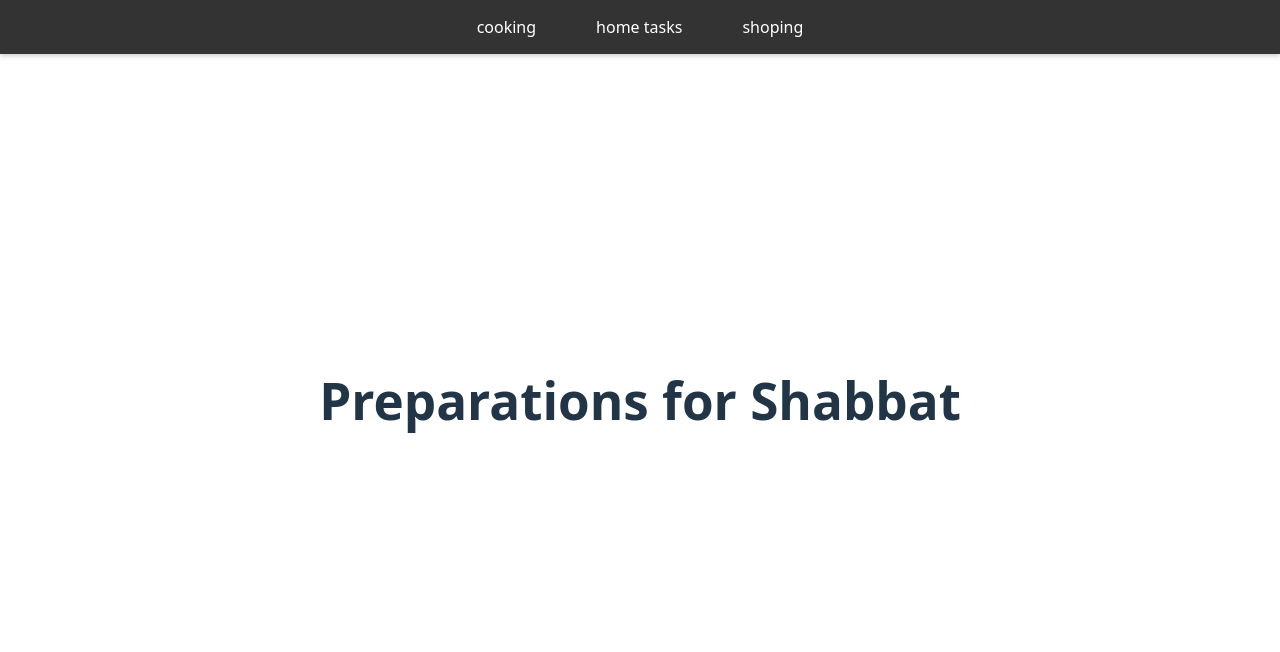
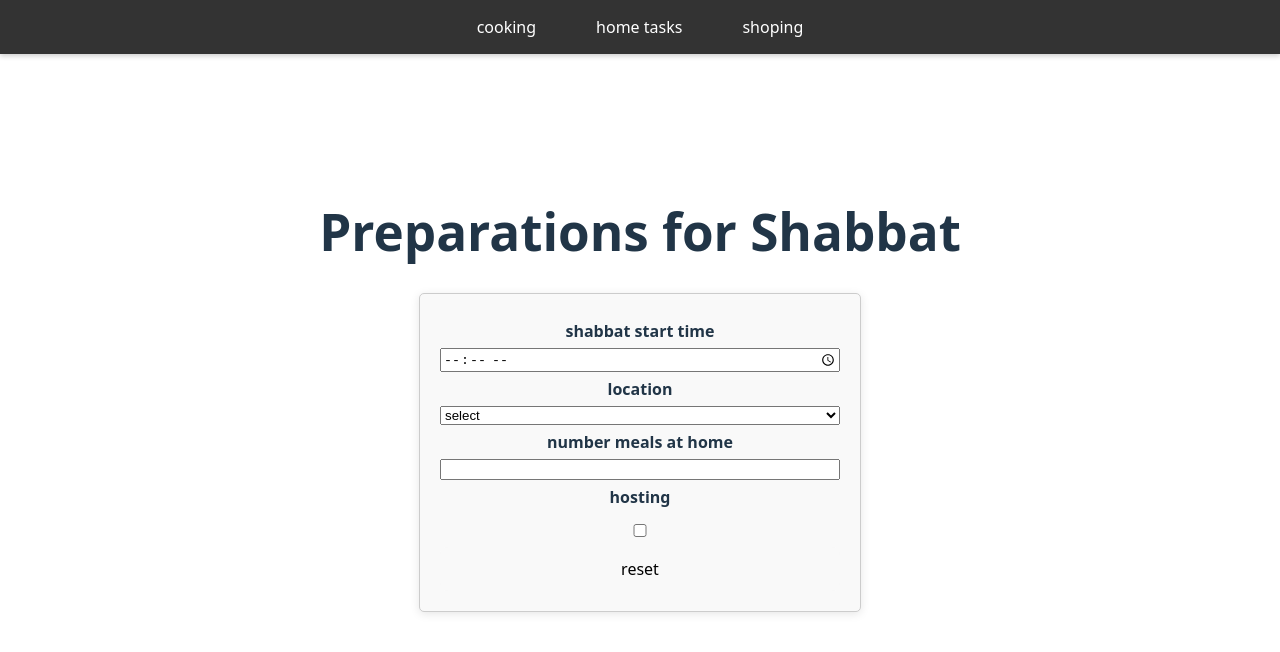
Before and after one commit to Tovi-shimonovitz/shabat_project_react, a React (Vite) app: page / in a window 1280 px wide. Shown: the top 652 px of the page. Built offline with nearby package versions, Linux system fonts and the light colour scheme.

Commit message:
homepage

```diff
--- /dev/null
+++ b/src/homePage.css
@@ -0,0 +1,23 @@
+label {
+    margin: 5px 0; /* רווחים בין תוויות לקלטים */
+    font-weight: bold; /* כתב מודגש לתוויות */
+}
+input[type="checkbox"] {
+    margin: 10px 0; /* רווחים סביב קלט של בחירה */
+}
+
+input[type="checkbox"] + label {
+    display: inline; /* תווית ליד קלט של בחירה */
+    margin-left: 5px; /* רווח לאחר קלט הבחירה */
+}
+form {
+    display: flex;
+    flex-direction: column;
+    max-width: 400px; /* גובה מקסימלי של הטופס */
+    margin: 20px auto; /* מרכז את הטופס */
+    padding: 20px;
+    border: 1px solid #ccc; /* גבול מסביב לטופס */
+    border-radius: 5px; /* פינות מעוגלות */
+    box-shadow: 0 2px 10px rgba(0, 0, 0, 0.1); /* צל קל */
+    background-color: #f9f9f9; /* צבע רקע */
+}
--- /dev/null
+++ b/src/homePage.jsx
@@ -0,0 +1,36 @@
+
+import './homePage.css'
+
+
+function Shabbat() {
+
+    const reset = (event) => {
+        event.target.reset();
+
+
+    }
+
+    return <>
+        <form name="shabbat_detailes" action="" onSubmit={event => reset(event)}>
+            <label htmlFor="Sabbath_start_time">shabbat start time</label>
+            <input name="Sabbath_start_time" type="time" />
+
+            <label htmlFor="Location">location</label>
+            <select name="Location" >
+                <option value="">select</option>
+                <option >at home</option>
+                <option >travel</option>
+            </select>
+            <label htmlFor="num_meal_at_home">number meals at home</label>
+            <input name="num_meal_at_home" type="number" max={3} min={0} />
+            <label htmlFor="hosting">hosting</label>
+            <input name="hosting" type="checkbox" />
+
+            <button>reset</button>
+        </form>
+
+    </>
+
+}
+
+export default Shabbat
--- a/src/main.jsx
+++ b/src/main.jsx
@@ -2,11 +2,12 @@ import { StrictMode } from 'react'
 import { createRoot } from 'react-dom/client'
 import './index.css'
 import App from './App.jsx'
+import Shabbat from './homePage.jsx'
 
 createRoot(document.getElementById('root')).render(
   <StrictMode>
     <App />
-
+    <Shabbat/>
 
 
   </StrictMode>,
```
